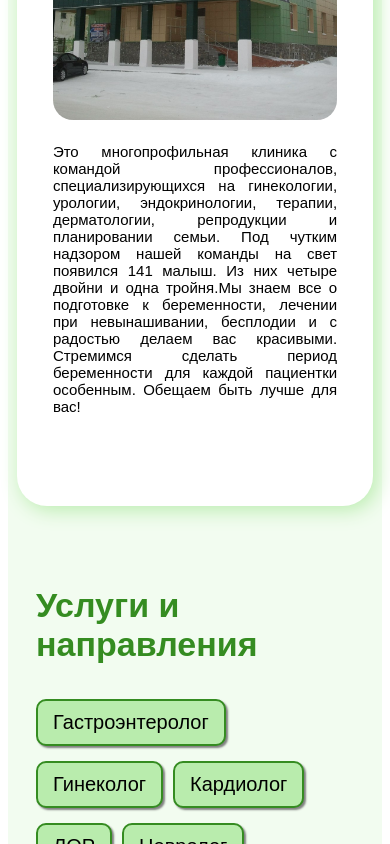
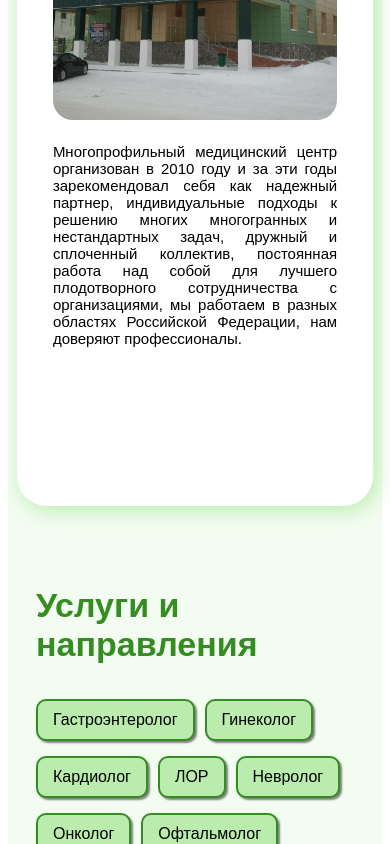
Before and after one commit to Ansanat/klinika, a Vue app: page / in a window 390 px wide. Shown: the part 800-1644 px from the top of the page. Built offline with nearby package versions, Linux system fonts and the light colour scheme.

Commit message:
add doctor image

```diff
--- a/src/components/v-about.vue
+++ b/src/components/v-about.vue
@@ -3,7 +3,7 @@
     <div class="about-zag">Клиника Здоровья</div>
     <div class="about-content">
         <div class="about-item"><img src="../images/About.jpg" class="about-img"/></div>
-        <div class="about-item">Это многопрофильная клиника с командой профессионалов, специализирующихся на гинекологии, урологии, эндокринологии, терапии, дерматологии, репродукции и планировании семьи. Под чутким надзором нашей команды на свет появился 141 малыш. Из них четыре двойни и одна тройня.Мы знаем все о подготовке к беременности, лечении при невынашивании, бесплодии и с радостью делаем вас красивыми. Стремимся сделать период беременности для каждой пациентки особенным. Обещаем быть лучше для вас!</div>
+        <div class="about-item">Многопрофильный медицинский центр организован в 2010 году и за эти годы зарекомендовал себя как надежный партнер, индивидуальные подходы к решению многих многогранных и нестандартных задач, дружный и сплоченный коллектив, постоянная работа над собой для лучшего плодотворного сотрудничества с организациями, мы работаем в разных областях Российской Федерации, нам доверяют профессионалы.</div>
     </div>
   </div>
 </template>
--- a/src/components/v-services.vue
+++ b/src/components/v-services.vue
@@ -136,9 +136,13 @@ export default {
 }
 
 @media screen and (max-width: 700px) {
-.services-zag {
-    font-size: 34px;
-}
+    .services-zag {
+        font-size: 34px;
+    }
+    .service-button {
+        font-size: 16px;
+    }
+
 }
 @media screen and (min-width: 701px) and  (max-width: 1100px){
 
--- a/src/pages/v-specialists-page.vue
+++ b/src/pages/v-specialists-page.vue
@@ -23,7 +23,7 @@ export default {
   data() {
     return {
       doctors: [
-        {name: 'Сотников Евгений Иванович', spec: 'Врач акушер-гинеколок УЗД', src: 'doctor.jpg'},
+        {name: 'Сотников Евгений Иванович', spec: 'Врач акушер-гинеколок УЗД', src: 'Сотников Евгений Иванович.jpg'},
         {name: 'Никитина Надежда Дмитриевна', spec: 'Врач акушер-гинеколог', src: 'doctor2.jpg'},
         {name: 'Чащина Ольга Константиновна', spec: 'Врач акушер-гинеколог', src: 'doctor2.jpg'},
         {name: 'Ушакова Маргарита Андреевна', spec: 'Врач акушер-гинеколог УЗД', src: 'doctor2.jpg'},
```
Also changed, not shown: public/images/doctors/Сотников Евгений Иванович.jpg (added), src/images/doctors/Сотников Евгений Иванович.jpg (added).
